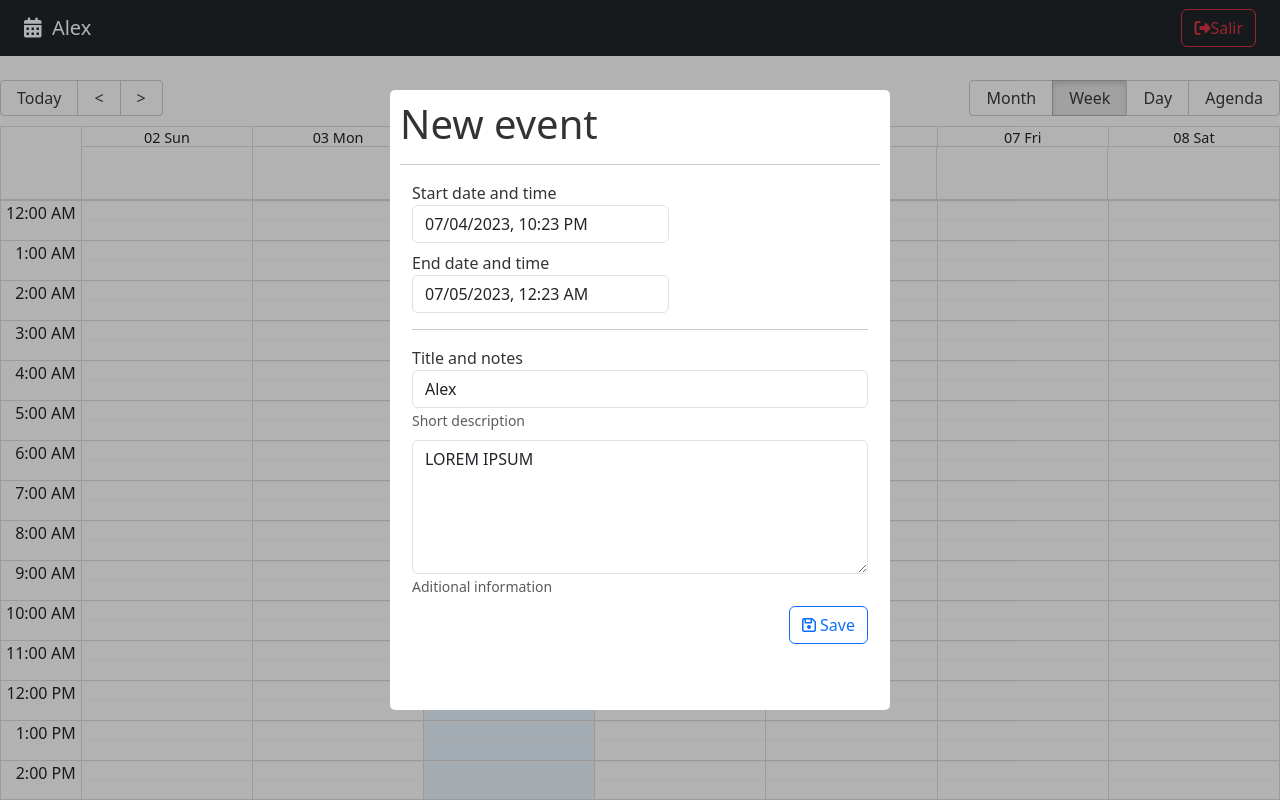
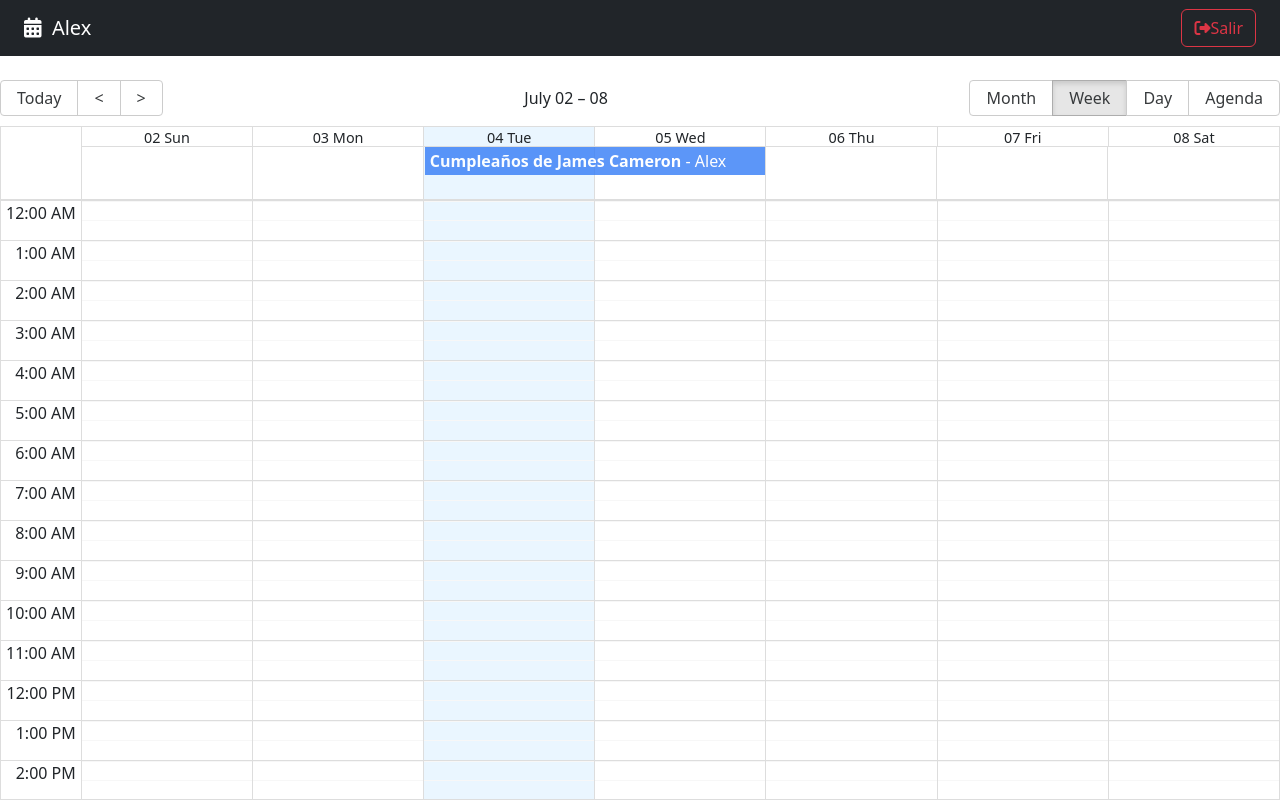
Before and after one commit to Alexis-Alara/Calendar-App, a React (Vite) app: page / in a window 1280 px wide. Built offline with nearby package versions, Linux system fonts and the light colour scheme.

Commit message:
custom hook useUiStore to open and close modal with store

```diff
--- a/src/calendar/components/CalendarModal.jsx
+++ b/src/calendar/components/CalendarModal.jsx
@@ -9,6 +9,8 @@
 
 import DatePicker from 'react-datepicker'
 import "react-datepicker/dist/react-datepicker.css"
+
+import { useUiStore } from "../../hooks"
 
 
 const customStyles = {
@@ -26,7 +28,8 @@
 
 export const CalendarModal = () => {
 
-  const [isOpen, setIsOpen] = useState(true)
+  const { isDateModalOpen, closeDateModal } = useUiStore()
+
   const [formSubmited, setFormSubmited] = useState(false)
 
   const [formValues, setFormValues] = useState({
@@ -43,6 +46,7 @@
         : 'is-invalid'
   },[ formValues.title, formSubmited ])
 
+
   const onDateChange = ( event, changing ) => {
     setFormValues({
         ...formValues,
@@ -58,7 +62,7 @@
   }
 
   const onCloseModal = () => {
-    setIsOpen( false )
+    closeDateModal()
   }
 
   const onSubmit = ( event ) => {
@@ -74,13 +78,11 @@
 
     if ( formValues.title.length <= 0 ) return
 
-
-
   }
 
   return (
     <Modal
-        isOpen={ isOpen }
+        isOpen={ isDateModalOpen }
         onRequestClose={ onCloseModal }
         style={customStyles}
         className="modal"
--- a/src/calendar/pages/CalendarPage.jsx
+++ b/src/calendar/pages/CalendarPage.jsx
@@ -6,6 +6,7 @@
 import { addHours } from 'date-fns/esm'
 import { Navbar, CalendarEvent, CalendarModal } from "../"
 import { localizer, getMessages } from '../../helpers'
+import { useUiStore } from '../../hooks'
 
 const events = [{
   title: 'Cumpleaños de James Cameron',
@@ -20,6 +21,8 @@
 }]
 
 export const CalendarPage = () => {
+
+  const { openDateModal } = useUiStore()
 
   const [lastView, setlastView] = useState(localStorage.getItem('lastView') || 'week')
 
@@ -37,12 +40,12 @@
     }
   }
 
-  const onDoubleClick = ( event ) => {
-    console.log({ doubleClick: event })
+  const onDoubleClick = () => {
+    openDateModal()
   }
 
-  const onSelect = ( event ) => {
-    console.log({ click: event })
+  const onSelect = () => {
+
   }
 
   const onViewChanged = ( event ) => {
--- /dev/null
+++ b/src/hooks/index.js
@@ -0,0 +1 @@
+export * from './useUiStore'
--- /dev/null
+++ b/src/hooks/useUiStore.js
@@ -0,0 +1,22 @@
+import { useSelector, useDispatch } from "react-redux"
+import { onOpenDateModal, onCloseDateModal } from "../store"
+
+export const useUiStore = () => {
+    const dispatch = useDispatch()
+
+    const { isDateModalOpen } = useSelector(state => state.ui)
+
+    const openDateModal = () => {
+        dispatch( onOpenDateModal() )
+    }
+
+    const closeDateModal = () => {
+        dispatch( onCloseDateModal() )
+    }
+
+    return {
+        isDateModalOpen,
+        openDateModal,
+        closeDateModal
+    }
+}
```
